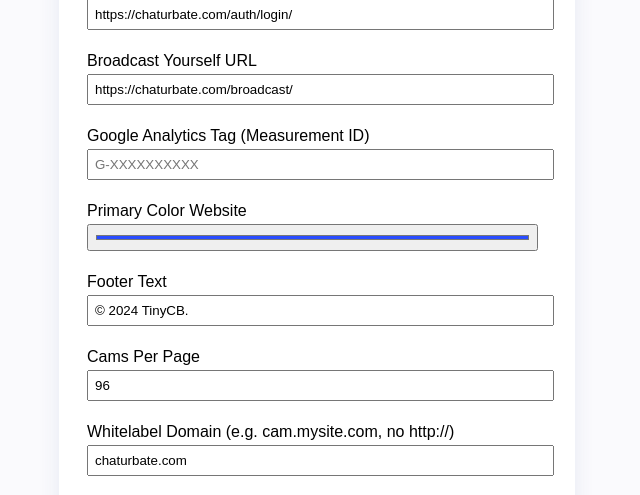
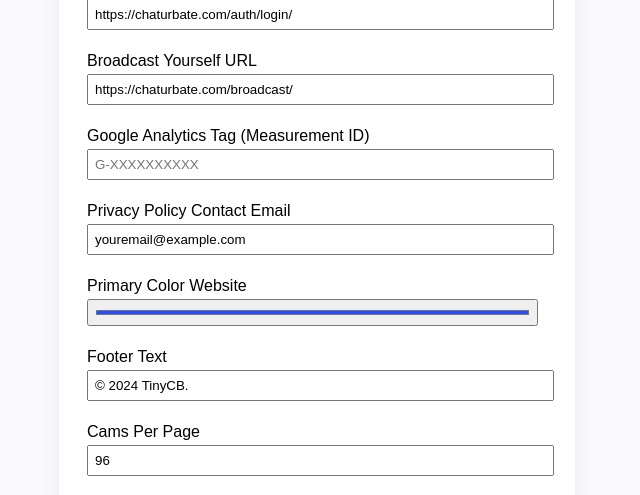
Before and after one commit to TinyCB/Chaturbate-affiliate-api-script, a PHP site: page /admin.php in a window 1280 px wide. Shown: the part 300-795 px from the top of the page, without its empty margins (323-963 px from the left). Run offline with PHP 8.4, Linux system fonts and the light colour scheme; the visitor is signed in with stand-in values (Sample User, id 1).

Commit message:
Update admin.php
Added a field to update the privacy policy page privacy contact email address.

```diff
--- a/admin.php
+++ b/admin.php
@@ -4,7 +4,7 @@ $CONFIG_FILE = "config.php";
 $config = include($CONFIG_FILE);
 $genders = ['f'=>'Female','m'=>'Male','t'=>'Trans','c'=>'Couple'];
 
-// Default slugs (if not yet in config)
+// Set default slugs if missing
 if (empty($config['slugs']) || !is_array($config['slugs'])) {
     $config['slugs'] = [
         'f' => 'girls',
@@ -15,10 +15,12 @@ if (empty($config['slugs']) || !is_array($config['slugs'])) {
     ];
     file_put_contents($CONFIG_FILE, "<?php\nreturn ".var_export($config,true).";\n");
 }
-// Ensure GA field present
+// Ensure privacy email field
+if (!isset($config['privacy_email'])) $config['privacy_email'] = 'youremail@example.com';
+// Ensure Google Analytics ID
 if (!isset($config['google_analytics_id'])) $config['google_analytics_id'] = '';
 
-// --- Ensure hash (legacy upgrade) ---
+// --- Ensure a hash even if upgrading from plaintext (legacy) ---
 if (empty($config['admin_password_hash'])) {
     $config['admin_password_hash'] = password_hash('changeme', PASSWORD_DEFAULT);
     file_put_contents($CONFIG_FILE, "<?php\nreturn ".var_export($config,true).";\n");
@@ -50,7 +52,7 @@ if (isset($_GET['logout'])) {
     exit;
 }
 
-// --- Update settings & password (now includes GA config and slugs) ---
+// --- Update/settings/password/contacts handler ---
 if($_SERVER['REQUEST_METHOD']==="POST" && isset($_POST['site_name'])) {
     $config['site_name'] = $_POST['site_name'];
     $config['affiliate_id'] = $_POST['affiliate_id'];
@@ -61,7 +63,8 @@ if($_SERVER['REQUEST_METHOD']==="POST" && isset($_POST['site_name'])) {
     $config['login_url'] = trim($_POST['login_url'] ?? '');
     $config['broadcast_url'] = trim($_POST['broadcast_url'] ?? '');
 
-    $config['google_analytics_id'] = trim($_POST['google_analytics_id'] ?? ''); // <<=== NEW
+    $config['google_analytics_id'] = trim($_POST['google_analytics_id'] ?? '');
+    $config['privacy_email'] = trim($_POST['privacy_email'] ?? ''); // NEW
 
     // --- SEO meta tag fields ---
     $config['meta_home_title'] = $_POST['meta_home_title'];
@@ -69,7 +72,7 @@ if($_SERVER['REQUEST_METHOD']==="POST" && isset($_POST['site_name'])) {
     $config['meta_gender_titles'] = $_POST['meta_gender_titles'] ?? [];
     $config['meta_gender_descs'] = $_POST['meta_gender_descs'] ?? [];
 
-    // --- Handle custom slugs for gender/model URLs ---
+    // handle slugs
     if (isset($_POST['slugs']) && is_array($_POST['slugs'])) {
         foreach (['f','m','t','c','model'] as $k) {
             if (isset($_POST['slugs'][$k]) && $_POST['slugs'][$k] !== '') {
@@ -127,6 +130,8 @@ if(!empty($success)) echo "<div style='color:green;text-align:center;'>$success<
     <input name="broadcast_url" value="<?=htmlspecialchars($config['broadcast_url'] ?? '')?>">
     <label>Google Analytics Tag (Measurement ID)</label>
     <input name="google_analytics_id" placeholder="G-XXXXXXXXXX" value="<?=htmlspecialchars($config['google_analytics_id'] ?? '')?>">
+    <label>Privacy Policy Contact Email</label>
+    <input name="privacy_email" type="email" value="<?=htmlspecialchars($config['privacy_email'] ?? '')?>">
     <label>Primary Color Website</label>
     <input type="color" name="primary_color" value="<?=htmlspecialchars($config['primary_color'])?>">
     <label>Footer Text</label>
```
